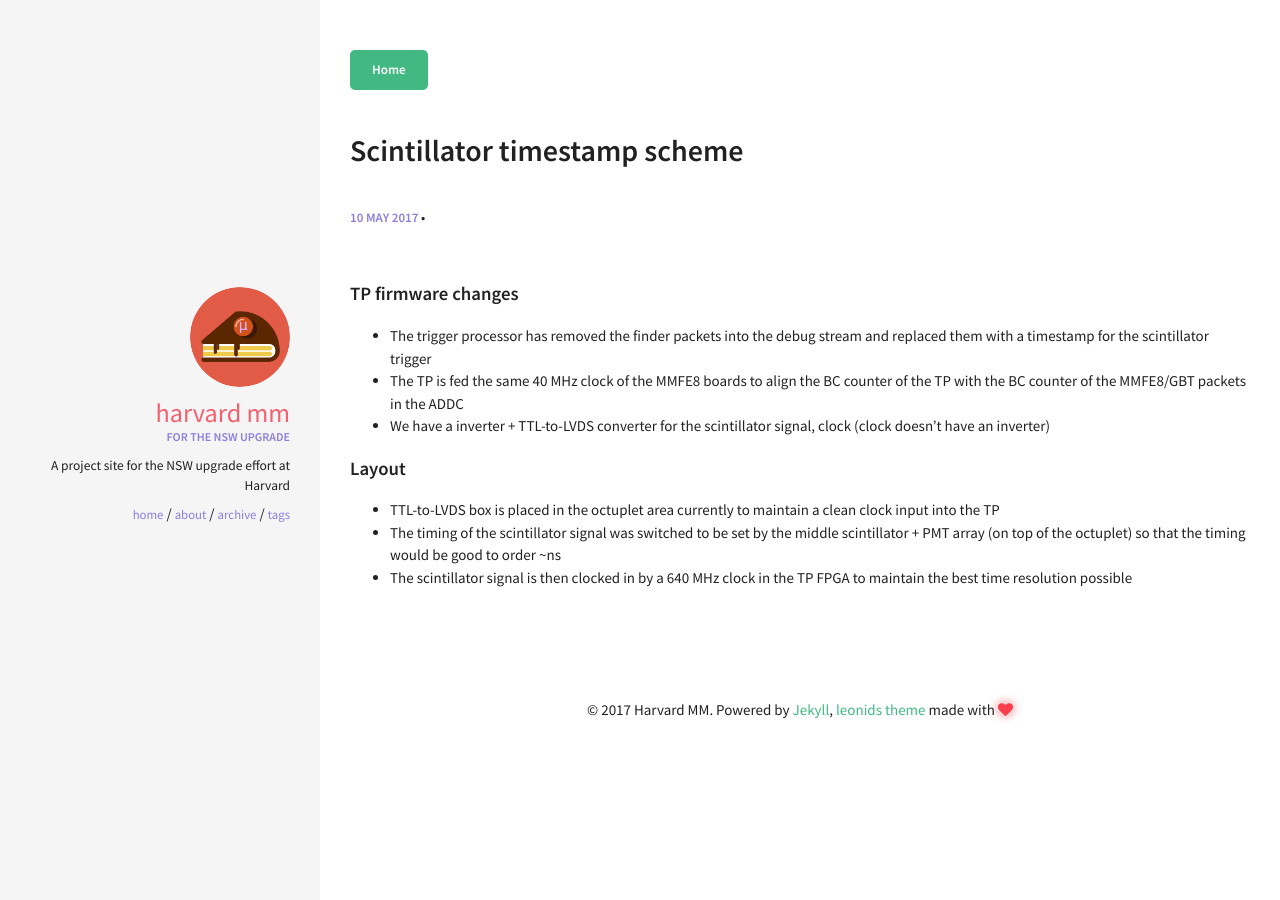
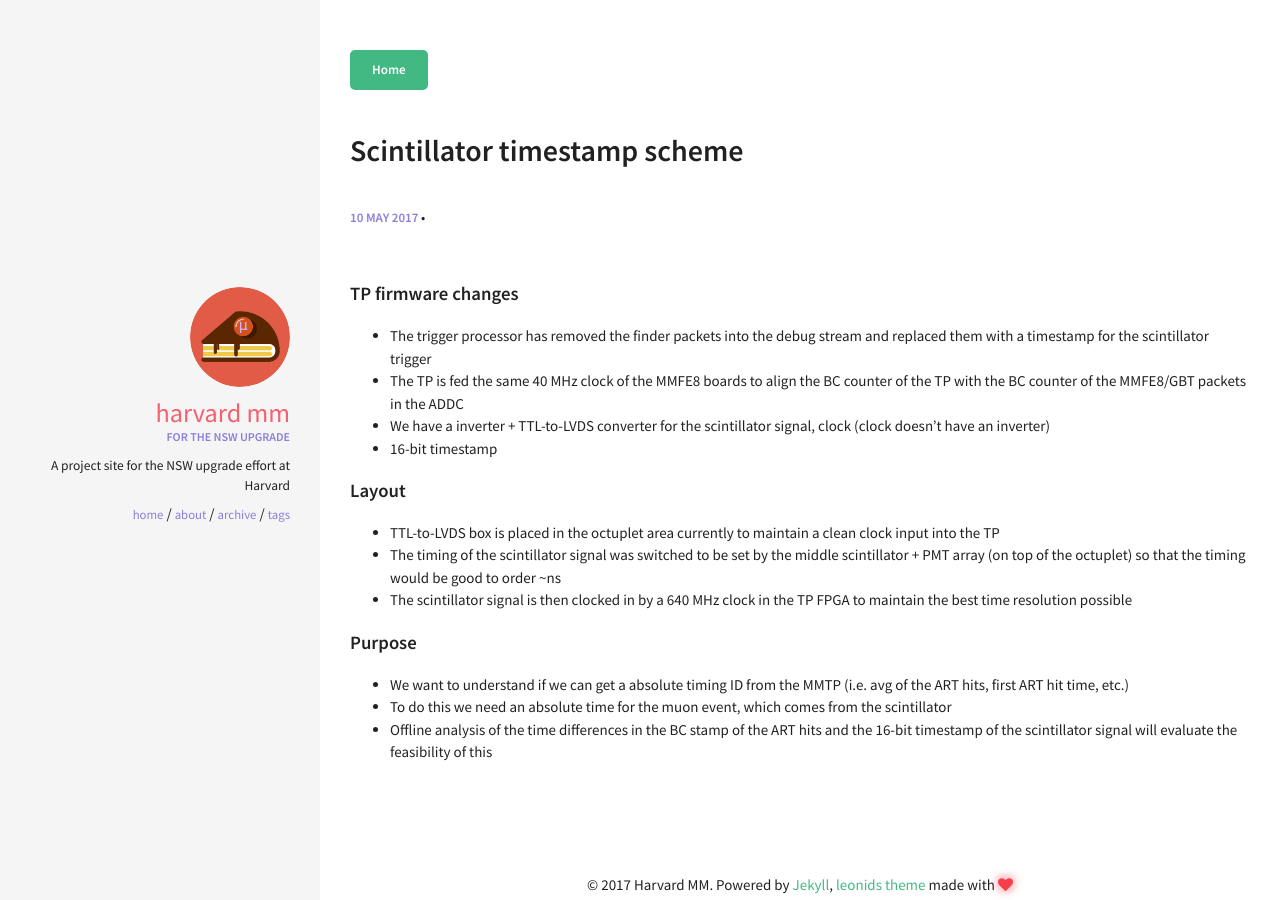
Before and after one commit to annmwang/Harvard_MM, a Jekyll site: the page built from _posts/2017-05-10-scint-tp.md, in a window 1280 px wide. Built offline with Jekyll 4.4.1, drawn with Linux system fonts in a browser that asks for light colours.

Commit message:
added goals of scint time explanation

```diff
--- a/_posts/2017-05-10-scint-tp.md
+++ b/_posts/2017-05-10-scint-tp.md
@@ -11,9 +11,17 @@ comments: true
 * The trigger processor has removed the finder packets into the debug stream and replaced them with a timestamp for the scintillator trigger
 * The TP is fed the same 40 MHz clock of the MMFE8 boards to align the BC counter of the TP with the BC counter of the MMFE8/GBT packets in the ADDC
 * We have a inverter + TTL-to-LVDS converter for the scintillator signal, clock (clock doesn't have an inverter)
+* 16-bit timestamp
+
 
 #### Layout
 
 * TTL-to-LVDS box is placed in the octuplet area currently to maintain a clean clock input into the TP
 * The timing of the scintillator signal was switched to be set by the middle scintillator + PMT array (on top of the octuplet) so that the timing would be good to order ~ns
 * The scintillator signal is then clocked in by a 640 MHz clock in the TP FPGA to maintain the best time resolution possible
+
+#### Purpose
+
+* We want to understand if we can get a absolute timing ID from the MMTP (i.e. avg of the ART hits, first ART hit time, etc.)
+* To do this we need an absolute time for the muon event, which comes from the scintillator
+* Offline analysis of the time differences in the BC stamp of the ART hits and the 16-bit timestamp of the scintillator signal will evaluate the feasibility of this
```
